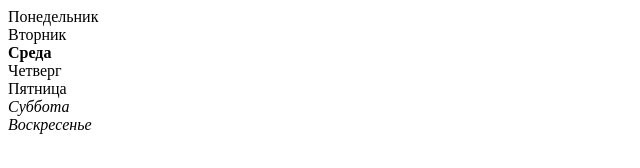
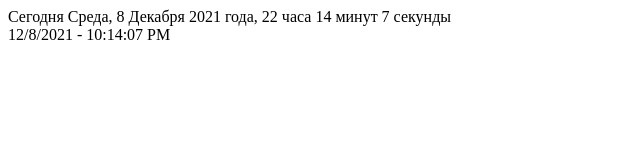
Before and after one commit to Alexkey5555/workinghard, a plain HTML site: page index.html in a window 1280 px wide. Shown: the whole page, without its empty margins (0-640 px from the left). Drawn offline with Linux system fonts and the light colour scheme.

Commit message:
выполнено усложненное ДЗ9

```diff
--- a/index.html
+++ b/index.html
@@ -10,7 +10,8 @@
 </head>
 
 <body>
-
+    <div class='fulldate'></div>
+    <div class='shortdate'></div>
 </body>
 
 </html>
--- a/script.js
+++ b/script.js
@@ -1,14 +1,41 @@
-let d = new Date();
-let n = d.getDay();
-const week = ['Понедельник', 'Вторник', 'Среда', 'Четверг', 'Пятница', 'Суббота', 'Воскресенье'];
-week.forEach((element, index) => {
-    let div = document.createElement('div');
-    div.innerHTML = element;
-    if (index == 6 || index == 5) {
-        div.style.cssText = `font-style: italic; `;
+let divFullDate = document.querySelector('.fulldate');
+let divShortDate = document.querySelector('.shortdate');
+let shortDate;
+let fullDate;
+let display = function () {
+    let now = new Date();
+    let day = now.getDate();
+    let year = now.getFullYear();
+    let hour = now.getHours();
+    let minute = now.getMinutes();
+    let second = now.getSeconds();
+    let messageHour = '';
+    function days() {
+        let week = now.getDay();
+        const weeks = ['Понедельник', 'Вторник', 'Среда', 'Четверг', 'Пятница', 'Суббота', 'Воскресенье'];
+        return weeks[week - 1];
     }
-    if (index == n - 1) {
-        div.style.cssText = `font-weight: bold; `;
+    function month() {
+        let month = now.getMonth();
+        const months = ['Января', 'Февраля', 'Марта', 'Апреля', 'Мая', 'Июня', 'Июля', 'Августа', 'Сентября', 'Октября', 'Ноября', 'Декабря',];
+        return months[month];
     }
-    document.body.append(div);
-});
+    if (hour == 1 || hour == 21) {
+        messageHour = 'час';
+    }
+    else if (hour >= 2 || hour <= 4) {
+        messageHour = 'часа';
+    }
+    else {
+        messageHour = 'часов';
+    }
+    shortDate = now.toLocaleDateString() + ' - ' + now.toLocaleTimeString();
+    fullDate = 'Сегодня ' + days() + ', ' + day + ' ' + month() + ' ' + year + ' года, ' + hour + ' ' + messageHour + ' ' + minute + ' минут ' + second + ' секунды';
+}
+let update = function () {
+    now = new Date();
+    display()
+    divFullDate.innerHTML = fullDate;
+    divShortDate.innerHTML = shortDate;
+}
+setInterval(update, 1000);
```
